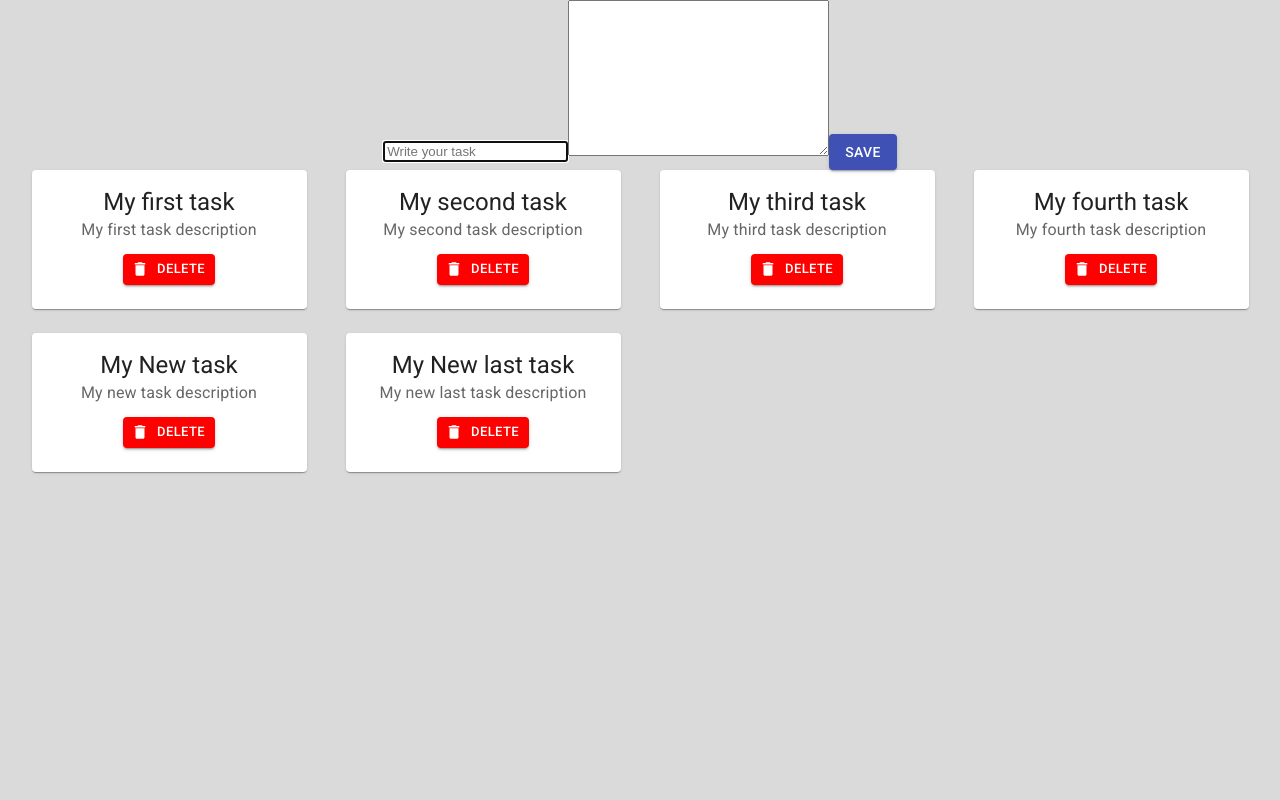
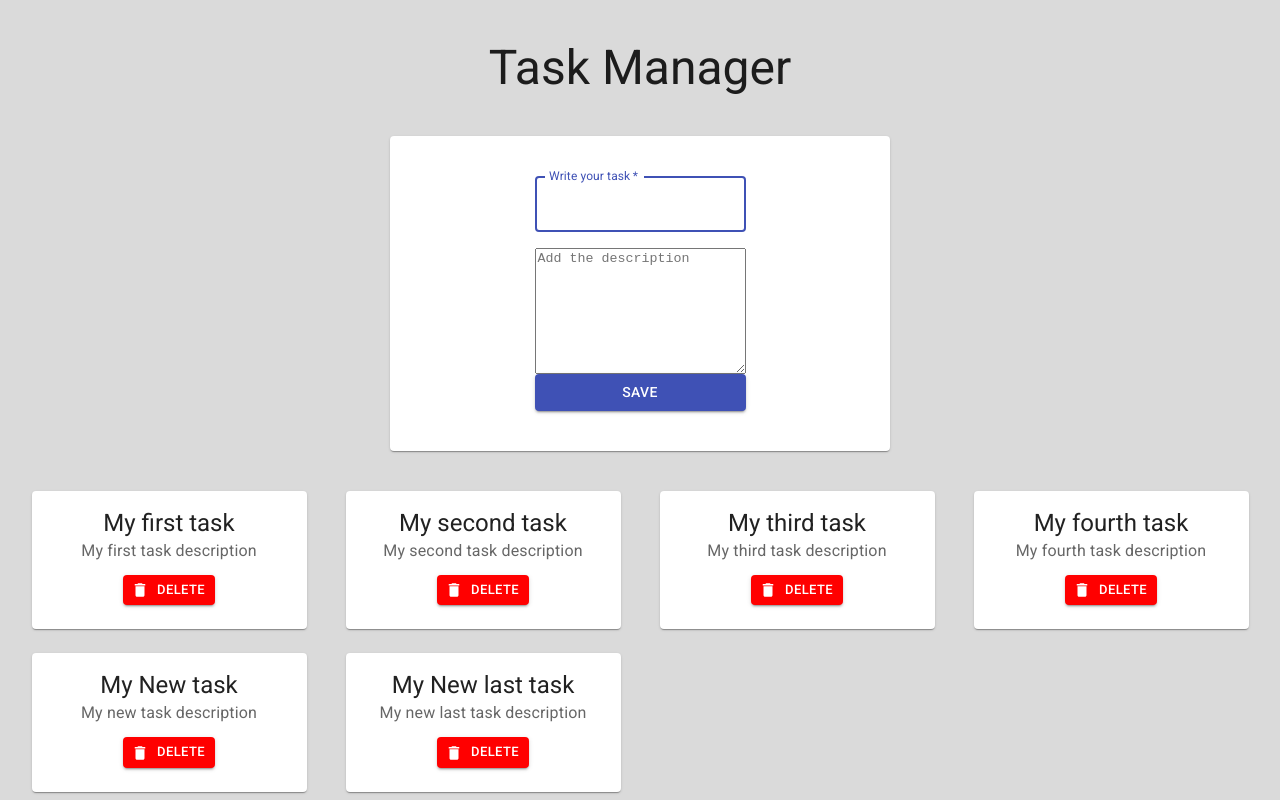
Before and after one commit to isrot/github-test, a React (Vite) app: page / in a window 1280 px wide. Built offline with nearby package versions, Linux system fonts and the light colour scheme.

Commit message:
Adding last styles to the form and title

```diff
--- a/package.json
+++ b/package.json
@@ -13,8 +13,10 @@
   "dependencies": {
     "@emotion/react": "^11.11.1",
     "@emotion/styled": "^11.11.0",
+    "@fontsource/public-sans": "^5.0.5",
     "@fontsource/roboto": "^5.0.4",
     "@mui/icons-material": "^5.13.7",
+    "@mui/joy": "^5.0.0-alpha.87",
     "@mui/lab": "^5.0.0-alpha.135",
     "@mui/material": "^5.13.7",
     "react": "^18.2.0",
--- a/src/App.jsx
+++ b/src/App.jsx
@@ -1,11 +1,14 @@
 import React from "react";
 import TasKkList from "./components/TaskList";
 import TaskForm from "./components/TaskForm";
-import { Container } from "@mui/material";
+import { Container, Typography } from "@mui/material";
 
 function App() {
   return (
     <Container maxWidth="xl" align="center">
+      <Container>
+        <Typography sx={{mt:5}} variant="h3">Task Manager</Typography>
+      </Container>
       <TaskForm />
       <TasKkList />
     </Container>
--- a/src/components/TaskCard.jsx
+++ b/src/components/TaskCard.jsx
@@ -7,11 +7,17 @@ function TaskCard({ task }) {
   const { deleteTask } = useContext(TaskContext);
 
   return (
-    <Grid item lx={12/5} lg={3} md={4} sm={6} xs={12}>
-      <Card sx={{ minWidth: 275, maxWidth: 230 }}>
+    <Grid item lx={12 / 5} lg={3} md={4} sm={6} xs={12}>
+      <Card
+        sx={{
+          minWidth: 275,
+          maxWidth: 230,
+          "&:hover": { transform: "scale(1.1)" },
+        }}
+      >
         <CardContent>
-          <Typography variant="h5">{task.title}</Typography>
-          <Typography sx={{ mb: 1.5 }} color="text.secondary">
+          <Typography sx={{overflow: 'auto'}} variant="h5">{task.title}</Typography>
+          <Typography sx={{ mb: 1.5, wordBreak: "break-word" }} color="text.secondary">
             {task.description}
           </Typography>
           <Button
--- a/src/components/TaskForm.jsx
+++ b/src/components/TaskForm.jsx
@@ -1,6 +1,6 @@
 import { useState, useContext } from "react";
 import { TaskContext } from "../context/TaskContext";
-import { Button } from "@mui/material";
+import { Box, Button, FormControl, Paper, TextField, TextareaAutosize } from "@mui/material";
 
 function TaskForm() {
   const [title, setTitle] = useState("");
@@ -20,22 +20,31 @@ function TaskForm() {
   };
 
   return (
-    <form onSubmit={handleSubmit}>
-      <input
+    <Paper sx={{ m: 5, pt: 5, pb: 5, maxWidth: 500,  minWidth: 275}}>
+      <Box component="form" onSubmit={handleSubmit}>
+        <FormControl>
+          <TextField
+            required
+            sx={{pb:2}}
             id="title_field"
-        placeholder="Write your task"
+            label="Write your task"
             onChange={(e) => setTitle(e.target.value)}
             value={title}
             autoFocus
           />
-      <textarea
-        cols="30"
-        rows="10"
+          <TextareaAutosize
+            minRows={8}
             onChange={(e) => setDescription(e.target.value)}
+            placeholder="Add the description"
             value={description}
-      ></textarea>
-      <Button color="primary" variant="contained" type="submit">Save</Button>
-    </form>
+          />
+
+          <Button color="primary" variant="contained" type="submit">
+            Save
+          </Button>
+        </FormControl>
+      </Box>
+    </Paper>
   );
 }
 
--- a/src/components/TaskList.jsx
+++ b/src/components/TaskList.jsx
@@ -1,23 +1,25 @@
 import TaskCard from "./TaskCard";
 import { useContext } from "react";
 import { TaskContext } from "../context/TaskContext";
-import { Grid } from "@mui/material";
+import { Grid, Typography } from "@mui/material";
 
 function TaskList() {
   const { tasks } = useContext(TaskContext);
 
-  if (!tasks) {
-    return <h1>There are no tasks</h1>;
+  if (tasks.length === 0) {
+    return <Typography variant="h4">There are no tasks</Typography>;
   }
 
   return (
-
-      <Grid container spacing={{ xs:2, sm: 3, md: 3}} justifyContent="flex-start" sx={{ mt: 2 }}>
-        {tasks.map((task) => (
-          <TaskCard key={task.id} task={task} />
-        ))}
-      </Grid>
-
+    <Grid
+      container
+      spacing={{ xs: 2, sm: 3, md: 3 }}
+      justifyContent="flex-start"
+    >
+      {tasks.map((task) => (
+        <TaskCard key={task.id} task={task} />
+      ))}
+    </Grid>
   );
 }
 
--- a/src/main.jsx
+++ b/src/main.jsx
@@ -8,6 +8,7 @@ import "@fontsource/roboto/300.css";
 import "@fontsource/roboto/400.css";
 import "@fontsource/roboto/500.css";
 import "@fontsource/roboto/700.css";
+
 import { CssBaseline, ThemeProvider, createTheme } from "@mui/material";
 
 const theme = createTheme({
```
Also changed, not shown: 1 other file (tests, documents, lock files or other folders). Lines whose indentation alone changed are shown as unchanged.
